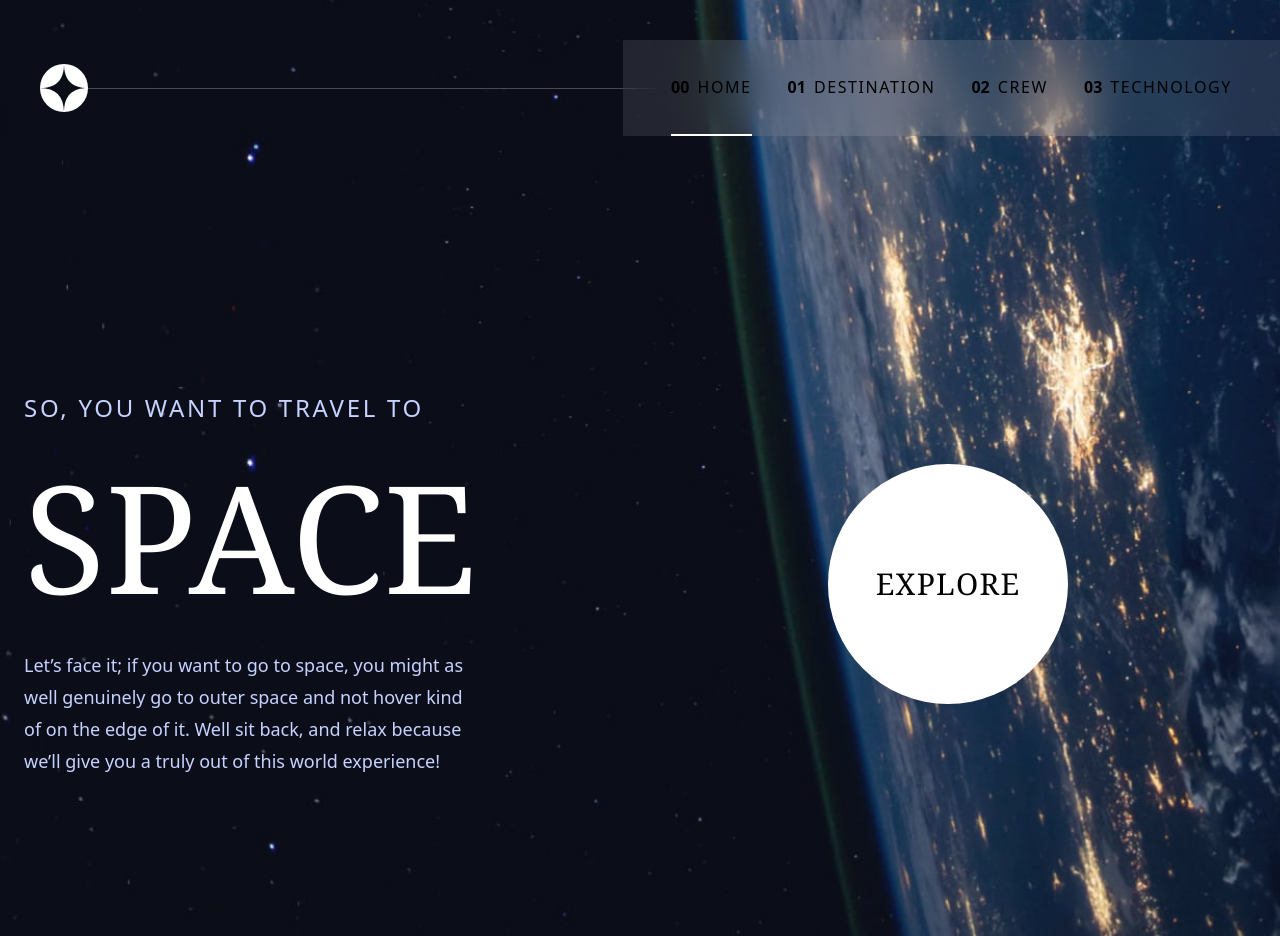
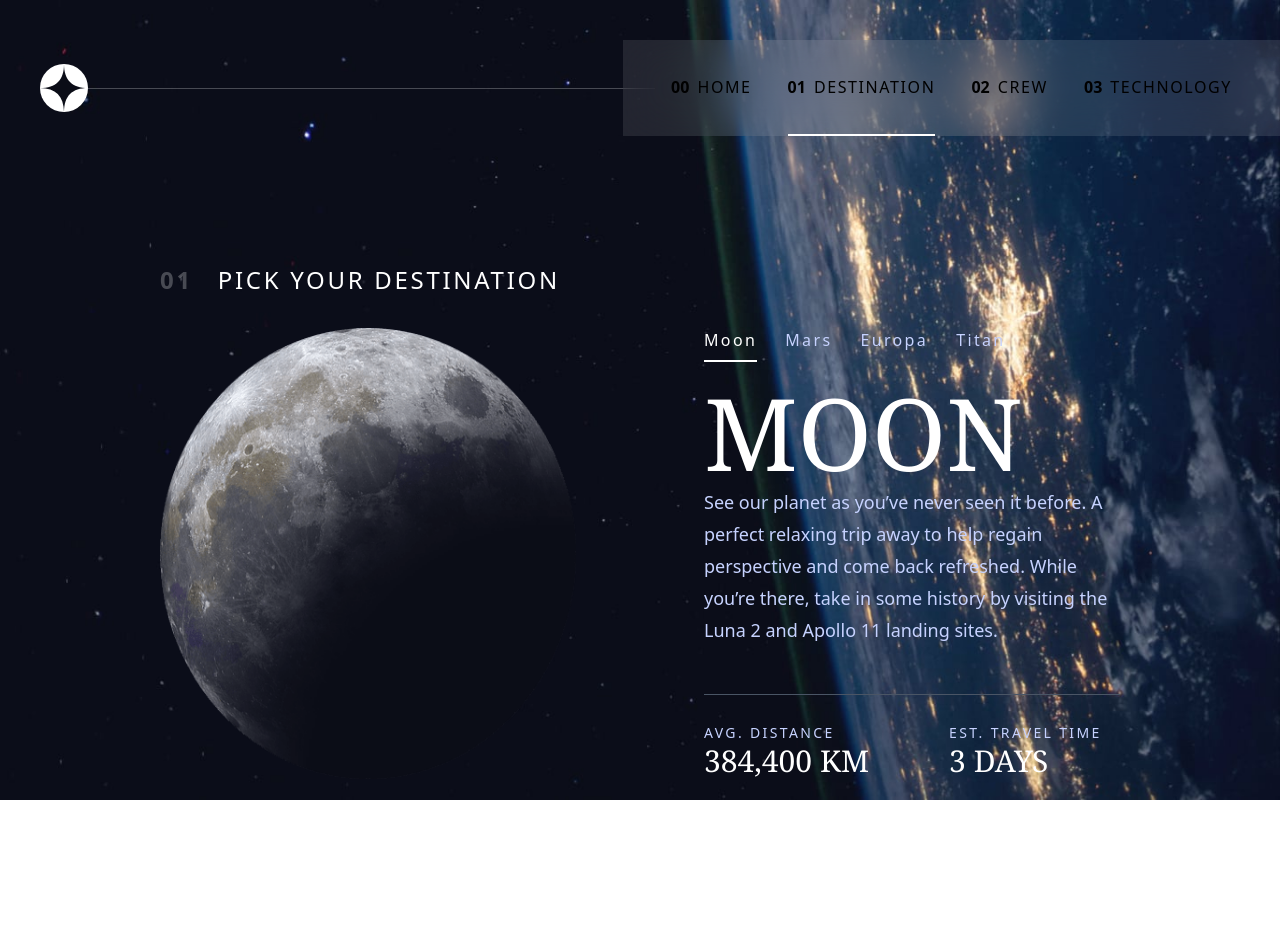
Before and after one commit to Jaymieblaze/space-tourism-website-main, a React (Vite) app: page /destination in a window 1280 px wide. After the commit the page ends 800 px from the top, so only its background shows below. Built offline with nearby package versions, Linux system fonts and the light colour scheme.

Commit message:
Feat: Created Layout.tsx, Header.tsx, updated App.tsx with react-router-dom

```diff
--- /dev/null
+++ b/data.json
@@ -0,0 +1,108 @@
+{
+  "destinations": [
+    {
+      "name": "Moon",
+      "images": {
+        "png": "./assets/destination/image-moon.png",
+        "webp": "./assets/destination/image-moon.webp"
+      },
+      "description": "See our planet as you’ve never seen it before. A perfect relaxing trip away to help regain perspective and come back refreshed. While you’re there, take in some history by visiting the Luna 2 and Apollo 11 landing sites.",
+      "distance": "384,400 km",
+      "travel": "3 days"
+    },
+    {
+      "name": "Mars",
+      "images": {
+        "png": "./assets/destination/image-mars.png",
+        "webp": "./assets/destination/image-mars.webp"
+      },
+      "description": "Don’t forget to pack your hiking boots. You’ll need them to tackle Olympus Mons, the tallest planetary mountain in our solar system. It’s two and a half times the size of Everest!",
+      "distance": "225 mil. km",
+      "travel": "9 months"
+    },
+    {
+      "name": "Europa",
+      "images": {
+        "png": "./assets/destination/image-europa.png",
+        "webp": "./assets/destination/image-europa.webp"
+      },
+      "description": "The smallest of the four Galilean moons orbiting Jupiter, Europa is a winter lover’s dream. With an icy surface, it’s perfect for a bit of ice skating, curling, hockey, or simple relaxation in your snug wintery cabin.",
+      "distance": "628 mil. km",
+      "travel": "3 years"
+    },
+    {
+      "name": "Titan",
+      "images": {
+        "png": "./assets/destination/image-titan.png",
+        "webp": "./assets/destination/image-titan.webp"
+      },
+      "description": "The only moon known to have a dense atmosphere other than Earth, Titan is a home away from home (just a few hundred degrees colder!). As a bonus, you get striking views of the Rings of Saturn.",
+      "distance": "1.6 bil. km",
+      "travel": "7 years"
+    }
+  ],
+  "crew": [
+    {
+      "name": "Douglas Hurley",
+      "images": {
+        "png": "./assets/crew/image-douglas-hurley.png",
+        "webp": "./assets/crew/image-douglas-hurley.webp"
+      },
+      "role": "Commander",
+      "bio": "Douglas Gerald Hurley is an American engineer, former Marine Corps pilot and former NASA astronaut. He launched into space for the third time as commander of Crew Dragon Demo-2."
+    },
+    {
+      "name": "Mark Shuttleworth",
+      "images": {
+        "png": "./assets/crew/image-mark-shuttleworth.png",
+        "webp": "./assets/crew/image-mark-shuttleworth.webp"
+      },
+      "role": "Mission Specialist",
+      "bio": "Mark Richard Shuttleworth is the founder and CEO of Canonical, the company behind the Linux-based Ubuntu operating system. Shuttleworth became the first South African to travel to space as a space tourist."
+    },
+    {
+      "name": "Victor Glover",
+      "images": {
+        "png": "./assets/crew/image-victor-glover.png",
+        "webp": "./assets/crew/image-victor-glover.webp"
+      },
+      "role": "Pilot",
+      "bio": "Pilot on the first operational flight of the SpaceX Crew Dragon to the International Space Station. Glover is a commander in the U.S. Navy where he pilots an F/A-18.He was a crew member of Expedition 64, and served as a station systems flight engineer."
+    },
+    {
+      "name": "Anousheh Ansari",
+      "images": {
+        "png": "./assets/crew/image-anousheh-ansari.png",
+        "webp": "./assets/crew/image-anousheh-ansari.webp"
+      },
+      "role": "Flight Engineer",
+      "bio": "Anousheh Ansari is an Iranian American engineer and co-founder of Prodea Systems. Ansari was the fourth self-funded space tourist, the first self-funded woman to fly to the ISS, and the first Iranian in space."
+    }
+  ],
+  "technology": [
+    {
+      "name": "Launch vehicle",
+      "images": {
+        "portrait": "./assets/technology/image-launch-vehicle-portrait.jpg",
+        "landscape": "./assets/technology/image-launch-vehicle-landscape.jpg"
+      },
+      "description": "A launch vehicle or carrier rocket is a rocket-propelled vehicle used to carry a payload from Earth's surface to space, usually to Earth orbit or beyond. Our WEB-X carrier rocket is the most powerful in operation. Standing 150 metres tall, it's quite an awe-inspiring sight on the launch pad!"
+    },
+    {
+      "name": "Spaceport",
+      "images": {
+        "portrait": "./assets/technology/image-spaceport-portrait.jpg",
+        "landscape": "./assets/technology/image-spaceport-landscape.jpg"
+      },
+      "description": "A spaceport or cosmodrome is a site for launching (or receiving) spacecraft, by analogy to the seaport for ships or airport for aircraft. Based in the famous Cape Canaveral, our spaceport is ideally situated to take advantage of the Earth’s rotation for launch."
+    },
+    {
+      "name": "Space capsule",
+      "images": {
+        "portrait": "./assets/technology/image-space-capsule-portrait.jpg",
+        "landscape": "./assets/technology/image-space-capsule-landscape.jpg"
+      },
+      "description": "A space capsule is an often-crewed spacecraft that uses a blunt-body reentry capsule to reenter the Earth's atmosphere without wings. Our capsule is where you'll spend your time during the flight. It includes a space gym, cinema, and plenty of other activities to keep you entertained."
+    }
+  ]
+}
--- a/src/App.tsx
+++ b/src/App.tsx
@@ -1,36 +1,17 @@
-// src/App.tsx
-import { useState } from 'react';
-import Header from './components/Header/Header';
-import Home from './components/Home/Home';
-
-// Background images
-import BackgroundMobile from './assets/home/background-home-mobile.jpg';
-import BackgroundTablet from './assets/home/background-home-tablet.jpg';
-import BackgroundDesktop from './assets/home/background-home-desktop.jpg';
+import { Routes, Route } from 'react-router-dom';
+import Layout from './components/Layout';
+import Home from './pages/Home';
+import Destination from './pages/Destination';
 
 function App() {
-  const [isMenuOpen, setIsMenuOpen] = useState<boolean>(false);
-
   return (
-    <div className="relative min-h-screen">
-      {/* Background Images */}
-      <div
-        className="absolute inset-0 z-[-1] bg-cover bg-center sm:hidden"
-        style={{ backgroundImage: `url(${BackgroundMobile})` }}
-      ></div>
-      <div
-        className="absolute inset-0 z-[-1] hidden bg-cover bg-center sm:block md:hidden"
-        style={{ backgroundImage: `url(${BackgroundTablet})` }}
-      ></div>
-      <div
-        className="absolute inset-0 z-[-1] hidden bg-cover bg-center md:block"
-        style={{ backgroundImage: `url(${BackgroundDesktop})` }}
-      ></div>
-
-      {/* Page Content */}
-      <Header isMenuOpen={isMenuOpen} setIsMenuOpen={setIsMenuOpen} />
-      <Home />
-    </div>
+    <Routes>
+      <Route element={<Layout />}>
+        <Route path="/" element={<Home />} />
+        <Route path="/destination" element={<Destination />} />
+        {/* We'll add routes for Crew and Technology later */}
+      </Route>
+    </Routes>
   );
 }
 
--- a/src/components/Header/Header.tsx
+++ b/src/components/Header/Header.tsx
@@ -1,4 +1,4 @@
-// src/components/Header/Header.tsx
+import { Link, useLocation } from 'react-router-dom';
 import logo from '../../assets/shared/logo.svg';
 import hamburgerIcon from '../../assets/shared/icon-hamburger.svg';
 import closeIcon from '../../assets/shared/icon-close.svg';
@@ -9,17 +9,22 @@ interface HeaderProps {
 }
 
 function Header({ isMenuOpen, setIsMenuOpen }: HeaderProps) {
+  const location = useLocation(); // Get the current location
+  const { pathname } = location;
+
   const toggleMenu = () => {
     setIsMenuOpen(!isMenuOpen);
   };
 
-  // A helper function to create nav links, making it easier to manage the active state
-  const navLink = (number: string, text: string, isActive = false) => (
-    <a href="#" className={`flex items-center h-full border-b-2 ${isActive ? 'border-white' : 'border-transparent'} hover:border-white/50`}>
-      <span className="font-bold mr-2 hidden lg:inline">{number}</span>
-      <span className="uppercase tracking-widest">{text}</span>
-    </a>
-  );
+  const navLink = (href: string, number: string, text: string) => {
+    const isActive = pathname === href;
+    return (
+      <Link to={href} className={`flex items-center h-full border-b-2 ${isActive ? 'border-white' : 'border-transparent'} hover:border-white/50`}>
+        <span className="font-bold mr-2 hidden lg:inline">{number}</span>
+        <span className="uppercase tracking-widest">{text}</span>
+      </Link>
+    );
+  };
 
   return (
     <header className="flex items-center justify-between md:pl-10 lg:pt-10">
@@ -44,10 +49,10 @@ function Header({ isMenuOpen, setIsMenuOpen }: HeaderProps) {
         ${isMenuOpen ? 'translate-x-0' : 'translate-x-full md:translate-x-0'}
       `}>
         <ul className="flex flex-col gap-8 pt-28 px-8 md:flex-row md:gap-9 md:h-24 md:p-0 md:px-12">
-          <li>{navLink('00', 'Home', true)}</li>
-          <li>{navLink('01', 'Destination')}</li>
-          <li>{navLink('02', 'Crew')}</li>
-          <li>{navLink('03', 'Technology')}</li>
+          <li>{navLink('/', '00', 'Home')}</li>
+          <li>{navLink('/destination', '01', 'Destination')}</li>
+          <li>{navLink('/crew', '02', 'Crew')}</li>
+          <li>{navLink('/technology', '03', 'Technology')}</li>
         </ul>
       </nav>
     </header>
--- /dev/null
+++ b/src/components/Layout.tsx
@@ -0,0 +1,21 @@
+import { Outlet } from 'react-router-dom';
+import { useState } from 'react';
+import Header from './Header/Header';
+// You will need to manage backgrounds based on the current route later
+import BackgroundDesktop from '../assets/home/background-home-desktop.jpg';
+
+function Layout() {
+  const [isMenuOpen, setIsMenuOpen] = useState(false);
+
+  return (
+    <div
+      className="relative min-h-screen bg-cover bg-center"
+      style={{ backgroundImage: `url(${BackgroundDesktop})` }}
+    >
+      <Header isMenuOpen={isMenuOpen} setIsMenuOpen={setIsMenuOpen} />
+      <Outlet /> {/* This will render the current page (Home, Destination, etc.) */}
+    </div>
+  );
+}
+
+export default Layout;
--- /dev/null
+++ b/src/pages/Destination/index.tsx
@@ -0,0 +1,67 @@
+import { useState } from 'react';
+import data from '../../../data.json';
+import moonImg from '../../assets/destination/image-moon.png';
+import marsImg from '../../assets/destination/image-mars.png';
+import europaImg from '../../assets/destination/image-europa.png';
+import titanImg from '../../assets/destination/image-titan.png';
+
+const destinationImages = [moonImg, marsImg, europaImg, titanImg];
+
+function Destination() {
+  const [activeTab, setActiveTab] = useState(0);
+  const { destinations } = data;
+  const activeDestination = destinations[activeTab];
+
+  return (
+    <main className="px-6 pt-24 text-center text-white lg:px-40 lg:pt-32 lg:text-left">
+      {/* Page Title */}
+      <h1 className="font-sans-condensed mb-8 text-base uppercase tracking-[2.7px] md:text-left md:text-xl lg:text-2xl">
+        <span className="mr-4 font-bold opacity-25">01</span> Pick your destination
+      </h1>
+
+      <div className="grid lg:grid-cols-2 lg:gap-32">
+        {/* Planet Image */}
+        <div className="flex justify-center py-8 lg:py-0">
+          <img src={destinationImages[activeTab]} alt={activeDestination.name} className="h-44 w-44 md:h-72 md:w-72 lg:h-auto lg:w-auto" />
+        </div>
+
+        {/* Tabs and Content */}
+        <div>
+          {/* Tab Navigation */}
+          <nav className="flex justify-center gap-7 font-sans-condensed text-sm uppercase tracking-[2.36px] text-indigo-200 md:text-base lg:justify-start">
+            {destinations.map((dest, index) => (
+              <button
+                key={dest.name}
+                onClick={() => setActiveTab(index)}
+                className={`border-b-2 pb-2 ${activeTab === index ? 'border-white text-white' : 'border-transparent hover:border-white/50'}`}
+              >
+                {dest.name}
+              </button>
+            ))}
+          </nav>
+
+          {/* Destination Info */}
+          <article className="mt-5">
+            <h2 className="font-serif text-6xl uppercase md:text-[80px] lg:text-[100px]">{activeDestination.name}</h2>
+            <p className="mt-1 font-sans text-[15px] leading-6 text-indigo-200 md:leading-7 lg:text-lg lg:leading-8">
+              {activeDestination.description}
+            </p>
+            <hr className="my-8 border-gray-600 md:mt-12 md:mb-7" />
+            <div className="flex flex-col gap-8 md:flex-row md:justify-center md:gap-20 lg:justify-start">
+              <div>
+                <p className="font-sans-condensed text-sm uppercase tracking-[2.36px] text-indigo-200">Avg. Distance</p>
+                <h3 className="font-serif text-3xl uppercase">{activeDestination.distance}</h3>
+              </div>
+              <div>
+                <p className="font-sans-condensed text-sm uppercase tracking-[2.36px] text-indigo-200">Est. Travel Time</p>
+                <h3 className="font-serif text-3xl uppercase">{activeDestination.travel}</h3>
+              </div>
+            </div>
+          </article>
+        </div>
+      </div>
+    </main>
+  );
+}
+
+export default Destination;
--- a/src/components/Home/Home.tsx
+++ b/src/pages/Home/index.tsx
@@ -1,5 +1,3 @@
-// src/components/Home/Home.tsx
-
 function Home() {
   return (
     <main className="grid min-h-screen grid-rows-2 items-center px-6 pt-24 text-center lg:grid-cols-2 lg:grid-rows-1 lg:text-left">
```
